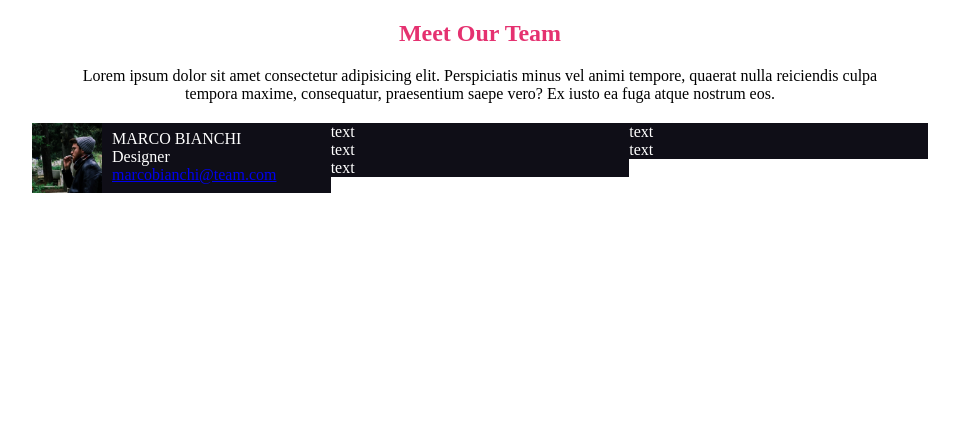
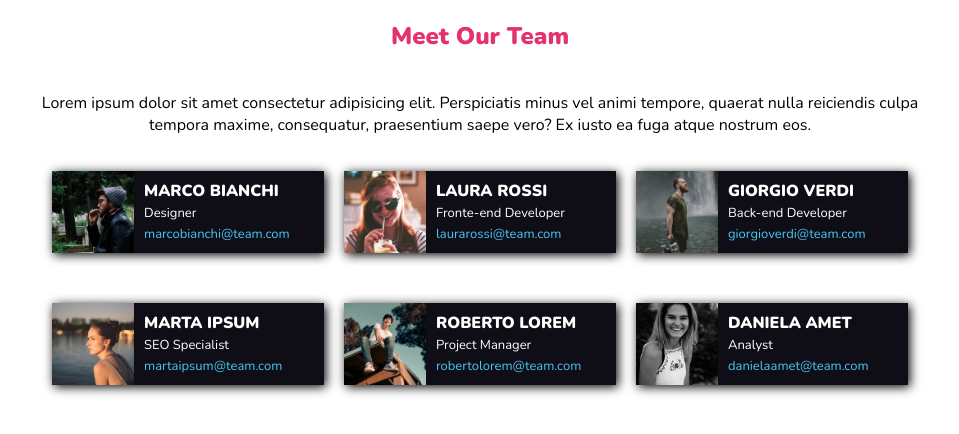
Before and after one commit to PietroAntonioNini/html-css-float-cards, a plain HTML site: page index.html in a window 1280 px wide. Shown: the whole page, without its empty margins (160-1119 px from the left). Drawn offline with nearby package versions, Linux system fonts and the light colour scheme.

Commit message:
Exercise completed

```diff
--- a/css/style.css
+++ b/css/style.css
@@ -2,12 +2,12 @@
     padding: 0;
     margin: 0;
     box-sizing: border-box;
-
-    /* test
-    border: 1px solid red;
-    */
 }
 /* reset */
+
+body {
+    font-family: 'Nunito', sans-serif;
+}
 
 .clearfix::after {
     content: '';
@@ -26,39 +26,69 @@
 h1 {
     width: 100%;
     margin-top: 20px;
-    margin-bottom: 20px;
+    margin-bottom: 40px;
     text-align: center;
     color: #e53170;
+
+    font-weight: 1000;
 }
 
 section p:only-of-type {
-    width: 90%;
-    margin: auto;
-    margin-bottom: 20px;
+
     text-align: center;
+
+    font-weight: 400;
 }
 
 /*Fine Prima Sezione */
 
 /* Sezione Colonne */
 
-.row .column {
+.row {
+    padding: 5px 0 0 20px;
+}
+
+.row div {
     float: left;
     width: calc(100% / 3);
+    margin-bottom: 10px;
+}
+
+.row div .column {
+    width: 100%;
+    float: left;
+    padding: 30px 20px 0 0;
 
     color: white;
     background-color: #0f0e17;
+    background-clip: content-box;
 }
 
-.row .column img {
-    width: 70px;
+.row div .column img {
+    width: 82px;
     float: left;
     margin-right: 10px;
 }
 
 ul {
     list-style: none;
-    padding-top: 7px;
+    padding: 9px;
+    box-shadow: 2px 2px 10px #000000;
+
 }
 
+ul li:first-child {
+    font-weight: 900;
+    margin-bottom: 2px;
+}
+
+ul li:nth-child(2) {
+    font-size: small;
+}
+
+a[href="mailto:tua@email.com"] {
+    text-decoration: none;
+    color: #4AC6F2;
+    font-size: small;
+}
 /* Fine Sezione Colonne */
--- a/index.html
+++ b/index.html
@@ -8,7 +8,7 @@
     <!-- google fonts-->
     <link rel="preconnect" href="https://fonts.googleapis.com">
     <link rel="preconnect" href="https://fonts.gstatic.com" crossorigin>
-    <link href="https://fonts.googleapis.com/css2?family=Nunito:wght@400;700;900&display=swap" rel="stylesheet">
+    <link href="https://fonts.googleapis.com/css2?family=Nunito:wght@400;700;1000&display=swap" rel="stylesheet">
 </head>
 <body>
     <main class="container">
@@ -20,29 +20,133 @@
 
         <!--Contatti-->
         <section class="row clearfix">
-            <div class="column">
+
+            <div>
+                <div class="column">
+
+                    <!--Immagine-->
+                    <img src="./img/male1.png" alt="">
+
+                    <!--Info contatto-->
+                    <ul>
+                        <!--Nome-->
+                        <li>MARCO BIANCHI</li>
+                        <!--Professione-->
+                        <li>Designer</li>
+                        <!--Email-->
+                        <li>
+                            <a href="mailto:tua@email.com">marcobianchi@team.com</a>
+                        </li>
+                    </ul>
+
+                </div>
+            </div>
+
+            <div>
+                <div class="column">
 
                 <!--Immagine-->
-                <img src="./img/male1.png" alt="">
+                <img src="./img/female1.png" alt="">
 
                 <!--Info contatto-->
                 <ul>
                     <!--Nome-->
-                    <li>MARCO BIANCHI</li>
+                    <li>LAURA ROSSI</li>
                     <!--Professione-->
-                    <li>Designer</li>
+                    <li>Fronte-end Developer</li>
                     <!--Email-->
                     <li>
-                        <a href="marcobianchi@team.com">marcobianchi@team.com</a>
+                        <a href="mailto:tua@email.com">laurarossi@team.com</a>
                     </li>
                 </ul>
 
+                </div>
             </div>
-            <div class="column">text</div>
-            <div class="column">text</div>
-            <div class="column">text</div>
-            <div class="column">text</div>
-            <div class="column">text</div>
+
+            <div>
+                <div class="column">
+
+                    <!--Immagine-->
+                    <img src="./img/male2.png" alt="">
+
+                    <!--Info contatto-->
+                    <ul>
+                        <!--Nome-->
+                        <li>GIORGIO VERDI</li>
+                        <!--Professione-->
+                        <li>Back-end Developer</li>
+                        <!--Email-->
+                        <li>
+                            <a href="mailto:tua@email.com">giorgioverdi@team.com</a>
+                        </li>
+                    </ul>
+
+                </div>
+            </div>
+
+            <div>
+                <div class="column">
+
+                    <!--Immagine-->
+                    <img src="./img/female2.png" alt="">
+
+                    <!--Info contatto-->
+                    <ul>
+                        <!--Nome-->
+                        <li>MARTA IPSUM</li>
+                        <!--Professione-->
+                        <li>SEO Specialist</li>
+                        <!--Email-->
+                        <li>
+                            <a href="mailto:tua@email.com">martaipsum@team.com</a>
+                        </li>
+                    </ul>
+
+                </div>
+            </div>
+
+            <div>
+                <div class="column">
+
+                    <!--Immagine-->
+                    <img src="./img/male3.png" alt="">
+
+                    <!--Info contatto-->
+                    <ul>
+                        <!--Nome-->
+                        <li>ROBERTO LOREM</li>
+                        <!--Professione-->
+                        <li>Project Manager</li>
+                        <!--Email-->
+                        <li>
+                            <a href="mailto:tua@email.com">robertolorem@team.com</a>
+                        </li>
+                    </ul>
+
+                </div>
+            </div>
+
+            <div>
+                <div class="column">
+
+                    <!--Immagine-->
+                    <img src="./img/female3.png" alt="">
+
+                    <!--Info contatto-->
+                    <ul>
+                        <!--Nome-->
+                        <li>DANIELA AMET</li>
+                        <!--Professione-->
+                        <li>Analyst</li>
+                        <!--Email-->
+                        <li>
+                            <a href="mailto:tua@email.com">danielaamet@team.com</a>
+                        </li>
+                    </ul>
+
+                </div>
+            </div>
+
         </section>
     </main>
 </body>
```
